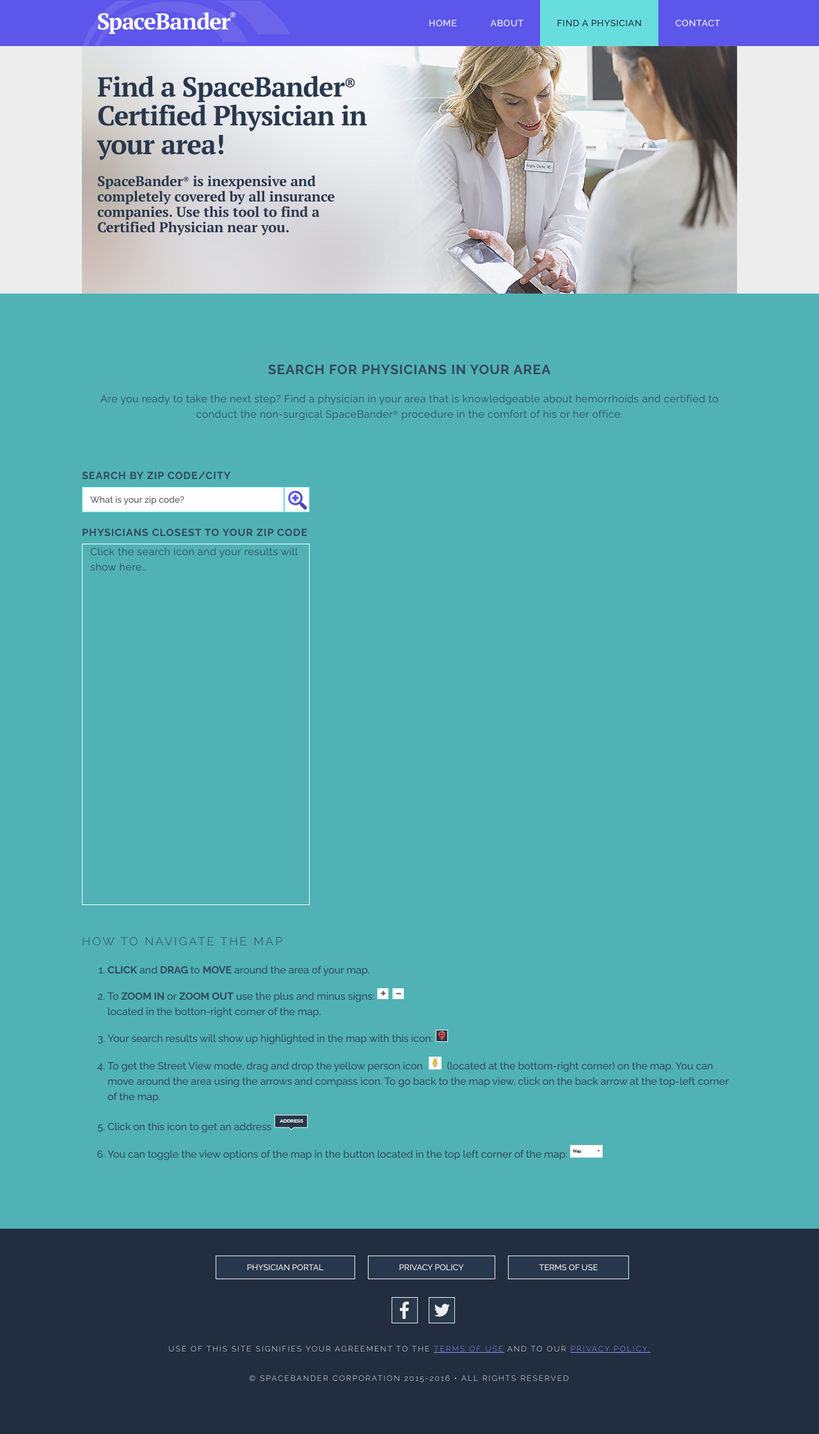
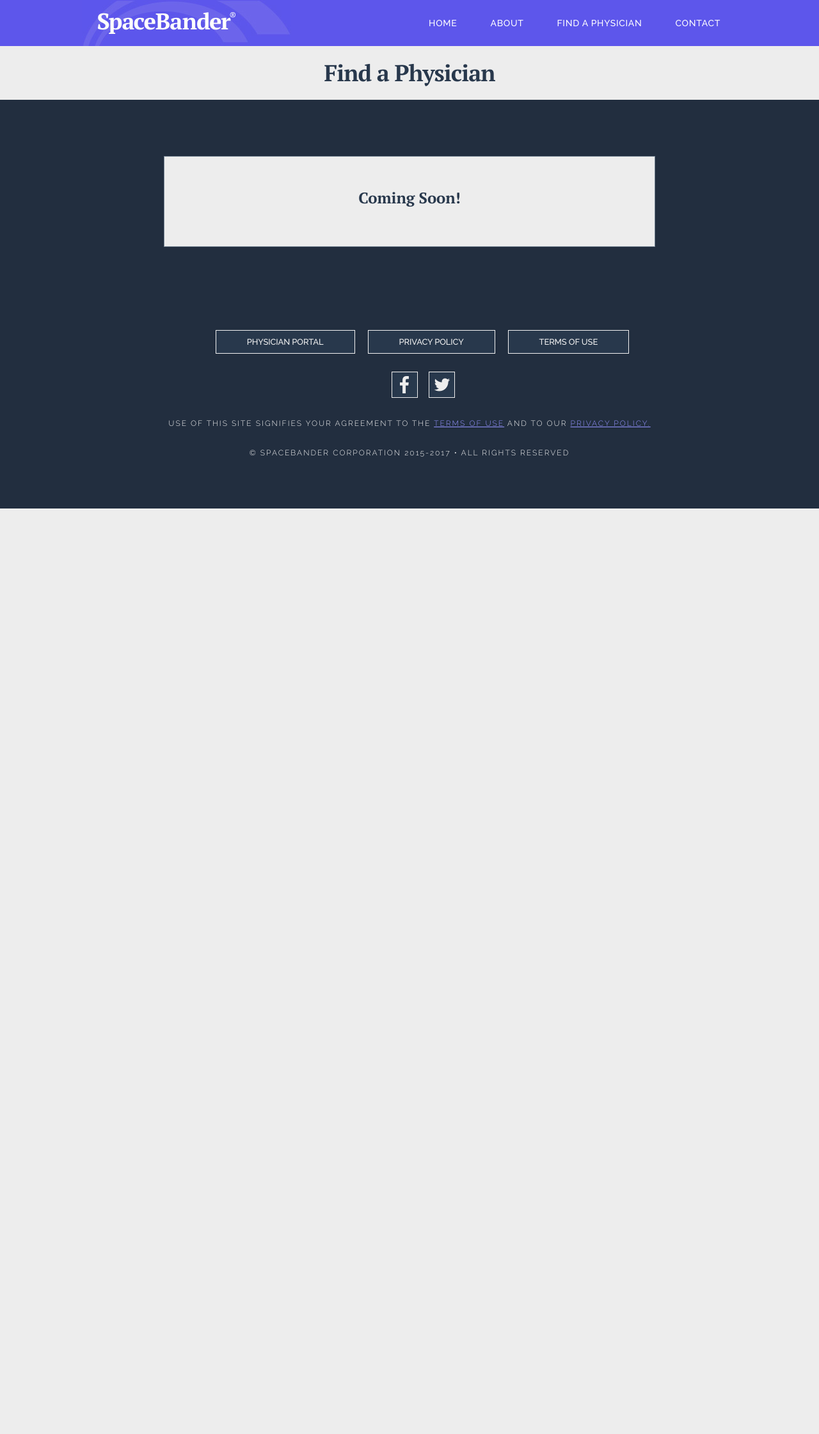
Before and after one commit to delta3d2009/Spacebander, a PHP site: page /find-physicians.php in a window 1280 px wide. Shown: the whole page at 64% size. After the commit the page ends 795 px from the top, so only its background shows below. Run offline with PHP 8.4, Linux system fonts and the light colour scheme; some libraries are stand-ins or nearby versions.

Commit message:
Applying Client Updates February 9, 2017

```diff
--- a/wwwroot/contact.php
+++ b/wwwroot/contact.php
@@ -48,7 +48,7 @@
 						<div class="contact-container-2">
 							<img class="logo" src="img/desktop/spacebander-logo-sm.jpg" alt="SpaceBander Logo">
 							<h3>Spacebander Corporation</h3>
-								<p>Phone: 908-334-1323</p>
+								<p>Phone: <a href="tel:855-853-6100">855-853-6100</a></p>
 								<p>Address: PO Box 221, Belmar, NJ 07719</p>
 								<p><a href="mailto:support@spacebander.com">support@spacebander.com</a></p>
 						</div>
--- a/wwwroot/css/style.css
+++ b/wwwroot/css/style.css
@@ -787,15 +787,21 @@ body.contact-section{
     text-align: left;
 }
 
+#privacy ul {
+  margin-left: 13px;
+}
+
 #privacy ul, #privacy p {
     margin-bottom: 16px;
     font-size: 14px !important;
+    padding-left: 0;
 }
 
 #privacy li {
     margin-left: 24px;
     padding-left: 16px;
     font-size: 14px !important;
+    margin-left: 0;
 }
 
 #privacy h6, #privacy p, #privacy ul, #privacy li {
@@ -958,6 +964,7 @@ body.contact-section{
 .instructions ol {
     margin-top: 24px;
     text-align: left;
+    font-family: 'Lato', sans-serif;
 }
 
 
@@ -1068,9 +1075,11 @@ body.contact-section{
 
 #findForm input {
     width: 316px;
+    height: 40px;
     float: left;
     box-sizing: border-box;
-    height: 40px;
+    font-family: 'Lato', sans-serif;
+    font-size: 16px;
 }
 
 .results {
@@ -1110,9 +1119,9 @@ body.contact-section{
 }
 
 .result .index {
-    font-family: 'Raleway', sans-serif;
+    font-family: 'Lato', sans-serif;
     color: #2c3e50;
-    font-size: 14px;
+    font-size: 16px;
     font-weight: bold;
     float: left;
     margin-left: 10px;
@@ -1123,13 +1132,13 @@ body.contact-section{
 .result .info {
     float: left;
     width: 75%;
-    margin-top: -3px;
+    margin-top: -5px;
 }
 
 .result p {
-    font-family: 'Raleway', sans-serif;
+    font-family: 'Lato', sans-serif;
     color: #2c3e50;
-    font-size: 14px;
+    font-size: 16px;
     margin-bottom: 0;
 }
 
--- a/wwwroot/dashboard.php
+++ b/wwwroot/dashboard.php
@@ -31,7 +31,7 @@
        <link href='https://fonts.googleapis.com/css?family=PT+Serif:400,700,700italic,400italic' rel='stylesheet' type='text/css'>
        <link href='https://fonts.googleapis.com/css?family=Raleway:400,100,300,500,600,700,800,900,200' rel='stylesheet' type='text/css'>
        <!-- Google Maps API -->
-       <script src="https://maps.googleapis.com/maps/api/js" type="text/javascript"></script>
+       <script async defer src="https://maps.googleapis.com/maps/api/js?key=AIzaSyCMz8cgj2HUN1yhqmlDLDmStO_so32iaNw"></script>
     </head>
     <body class="admin-section dashboard-section">
     	 <div id="header" class="purple">
--- a/wwwroot/find-physicians.php
+++ b/wwwroot/find-physicians.php
@@ -6,127 +6,65 @@
     <head>
         <meta charset="utf-8">
         <meta http-equiv="X-UA-Compatible" content="IE=edge,chrome=1">
-        <title>Find a SpaceBander Certified Physician</title>
+        <title>SpaceBander Physicians Portal</title>
         <meta name="description" content="">
         <link rel="icon" href="img/favicon.ico" type="image/x-icon" />
         <link rel="stylesheet" href="css/normalize.css">
         <!-- Bootstrap core CSS -->
         <link href="css/bootstrap.css" rel="stylesheet">
+        <!-- jQuery for Mobile CSS -->
+        <link href="css/jquery.mobile-1.4.5.min.css" rel="stylesheet">
         <!-- Custom Styles -->
         <link rel="stylesheet" type="text/css" href="css/style.css">
         <link rel="stylesheet" type="text/css" href="css/tablet.css">
         <link rel="stylesheet" type="text/css" href="css/mobile.css">
-        <!-- styles needed by jScrollPane -->
-		<link type="text/css" href="css/jquery.jscrollpane.css" rel="stylesheet" media="all" />
-        <!-- jQuery for Mobile CSS -->
-        <!--<link href="css/jquery.mobile-1.4.5.min.css" rel="stylesheet">-->
-        <!-- Google Maps API -->
-        <script src="https://maps.googleapis.com/maps/api/js" type="text/javascript"></script>
         <!-- Google fonts -->
 		<link href='https://fonts.googleapis.com/css?family=PT+Serif:400,400italic,700,700italic' rel='stylesheet' type='text/css'>
         <link href='https://fonts.googleapis.com/css?family=Raleway:400,100,200,300,500,600,700,800,900' rel='stylesheet' type='text/css'>
-        <!-- Viewport tags-->
+		<!-- Viewport tags-->
 		<meta name="viewport" content="width=device-width, initial-scale=1">
-
     </head>
- 	    <body class="find-physicians-section">
+    <body class="portal-section">
     	<div id="header" class="purple">
 		    <?php include 'includes/header.php';?>
 		</div>
 
 	<!-- Header================================================== -->
-		<div id="find_header">
+		<div>
     		<div class="container-fluid">
     			<div class="row">
-					<div class="">
-						<div class="banner_bg_find">
-							<div class="headline ">
-								<h1>Find a SpaceBander<sup>&reg;</sup> Certified Physician in your area!</h1>
-								<h2>SpaceBander<sup>&reg;</sup> is inexpensive and completely covered by all insurance companies. Use this tool to find a Certified Physician near you.</h2>
-							</div>
-						</div>
+					<div class="title">
+						<h1>Find a Physician</h1>
 					</div>
 				</div>
 			</div>
 		</div>
 
 	<!-- Header================================================== -->
+	<!-- content ================================================== -->
+		<div class="content dark-gray">
+    		<div class="container-fluid">
+					<div class="contact-container">
 
-	<!-- content ================================================== -->
-		<div id="find-physicians" class="content green">
-    		<div class="container-fluid">
-    			<div class="row">
-					<div>
 
-						<div class="find">
-						<h3>Search for Physicians in your area</h3>
-						    <p>Are you ready to take the next step?  Find a physician in your area that is knowledgeable about hemorrhoids and certified to conduct the non-surgical SpaceBander<sup>&reg;</sup> procedure in the comfort of his or her office.</p>
-
-				      	<div class="controls">
-
-				        <form id="findForm">
-				        		<label>SEARCH BY ZIP CODE/CITY</label>
-				        		<a class="activate-mobile-location" href="#" onclick="increaseResultsHeight(); searchLocations();">SEARCH BY LOCATION</a>
-						    <input type="text" id="addressInput" size="10" class="form-control"/>
-						  <!--  <select id="radiusSelect" class="form-control dropdown-menu" role='menu'>
-						      <option value="25" selected>25mi</option>
-						      <option value="100">100mi</option>
-						      <option value="200">200mi</option>
-						      <option value="200">300mi</option>
-						      <option value="200">400mi</option>
-						  </select>-->
-						  <!--<div class="btn-group">
-			                 <button type="button" class="btn btn-default dropdown-toggle form-control" data-toggle="dropdown">
-			                   <span data-bind="label">Select Radius</span>&nbsp;<span class="caret"></span>
-			                 </button>
-			                 <ul class="dropdown-menu" role="menu">
-			                   <li value="25"><a href="#">25 milles</a></li>
-			                   <li value="50"><a href="#">50 milles</a></li>
-			                   <li value="100"><a href="#">100 milles</a></li>
-			                   <li value="200"><a href="#">200 milles</a></li>
-			                 </ul>
-			            </div>-->
-						    <!--<input type="button" onclick="searchLocations()" value="Search"/>-->
-						    <button type="submit" class="search-icon"></button>
-						 </form>
-						 	<label>PHYSICIANS CLOSEST TO YOUR ZIP CODE</label>
-						 	<div class="results scroll-pane"><p>Click the search icon and your results will show here…</p></div>
-						    <select id="locationSelect" style="width:100%;visibility:hidden"></select>
-						 </div>
-						 <div id="map"></div>
-						 <div class="instructions">
-						 	<h4>HOW TO NAVIGATE THE MAP</h4>
-						 	<ol>
-							 	<li><strong>CLICK</strong> and <strong>DRAG</strong> to <strong>MOVE</strong> around the area of your map.</li>
-							 	<li>To <strong>ZOOM IN</strong> or <strong>ZOOM OUT</strong> use the plus and minus signs: <span class="zoom-icon"></span></br>located in the botton-right corner of the map.</li>
-							 	<li>Your search results will show up highlighted in the map with this icon: <span class="pin-icon"></span></li>
-							 	<li>To get the Street View mode, drag and drop the yellow person icon <span class="yellow-person-icon"></span> (located at the bottom-right corner) on the map. You can move around the area using the arrows and compass icon. To go back to the map view, click on the back arrow at the top-left corner of the map.</li>
-							 	<li>Click on this icon to get an address <span class="address-icon"></span></li>
-							 	<li>You can toggle the view options of the map in the button located in the top left corner of the map: <span class="toggle-icon"></span></li>
-							</ol>
-							<div class="current-location">You are in : <span></span></div>
-						</div>
-					 </div>
+						<h2>Coming Soon!</h2>
 
 					</div>
-				</div>
 			</div>
 		</div>
 
 
-	<?php include 'includes/footer.php';?>
-    	 </div><!-- End Wrapper -->
+		<?php include 'includes/footer.php';?>
+		<?php include 'includes/interstitial.php';?>
+	</div>	<!-- END Body===================== -->
+
     	<!-- Bootstrap core JavaScript
     	================================================= -->
         <!-- Placed at the end of the document so the pages load faster -->
         <script src="js/jquery-1.11.0.min.js"></script>
         <script src="js/bootstrap.js"></script>
+        <script src="js/jquery.validate.js"></script>
         <!-- Custom Script -->
-        <script src="js/geo-location.js" type="text/javascript"></script>
-        <script src="js/core.js" type="text/javascript"></script>
-        <!-- the mousewheel plugin - optional to provide mousewheel support -->
-		<script type="text/javascript" src="js/jquery.mousewheel.js"></script>
-		<!-- the jScrollPane script -->
-		<script type="text/javascript" src="js/jquery.jscrollpane.min.js"></script>
+        <script src="js/core.js"></script>
     </body>
 </html>
--- a/wwwroot/includes/footer.php
+++ b/wwwroot/includes/footer.php
@@ -22,7 +22,7 @@ echo "
 				<div class='row'>
 					<div class='col-lg-10 col-lg-offset-1'>
 						<p>USE OF THIS SITE SIGNIFIES YOUR AGREEMENT TO THE <br class='hide-desktop'/><a href='terms.php'>TERMS OF USE</a> <br class='hide-desktop'/>AND TO OUR <br class='hide-desktop'/><a href='privacy.php'>PRIVACY POLICY.</a></p>
-						<p> &copy; SPACEBANDER CORPORATION 2015-2016  <br class='hide-desktop'/>•  ALL RIGHTS RESERVED </p>
+						<p> &copy; SPACEBANDER CORPORATION 2015-2017  <br class='hide-desktop'/>•  ALL RIGHTS RESERVED </p>
 				    </div>
 			    </div>
 			</div>
--- a/wwwroot/js/geo-location.js
+++ b/wwwroot/js/geo-location.js
@@ -14,6 +14,7 @@ var radius = 500;// default radius distance in milles
 var mapContainerWidth = 0;
 var mapContainerHeight = 0;
 var address;
+var api_key = "AIzaSyCMz8cgj2HUN1yhqmlDLDmStO_so32iaNw";
 
 var breakpoint_mobile = '320px';
 var breakpoint_mobile_max = '768px';
--- a/wwwroot/php/database_connection.php
+++ b/wwwroot/php/database_connection.php
@@ -1,7 +1,7 @@
 <?php
 	// Create connection
 	//Test locally connect internal DataBase
-	//$con = mysqli_connect("localhost", "root", "123queso", "Spacebander");
+	//$con = mysqli_connect("localhost", "root", "root", "Spacebander");
 	//LiveSite
 	$con = mysqli_connect("localhost", "", "", "");
 	$con->set_charset("utf8");
--- a/wwwroot/terms.php
+++ b/wwwroot/terms.php
@@ -92,7 +92,7 @@
 							<p>We may change these Terms of Use. Any changes to these Terms of Use will become effective when we post the revised Terms of Use on the Site. Your use of the Site following these changes means that you accept the revised Terms of Use. These Terms of Use were last updated on October 31, 2015.</p>
 							<h6>CONTACTING US</h6>
 							<p>If you have any questions about these Terms of Use, please contact us at: <a href="mailto:legal@spacebander.com">legal@spacebander.com.</a></p>
-							<p class="copyright">Copyright &copy; SpaceBander Corporation 2015-2016. All Rights Reserved.</p>
+							<p class="copyright">Copyright &copy; SpaceBander Corporation 2015-2017. All Rights Reserved.</p>
 
 
 						</div>
```
Also changed, not shown: wwwroot/find-physicians-.php (added, +132 -0 lines), wwwroot/privacy.php (+5 -4 lines), wwwroot/php/login.php (line endings or trailing spaces).
